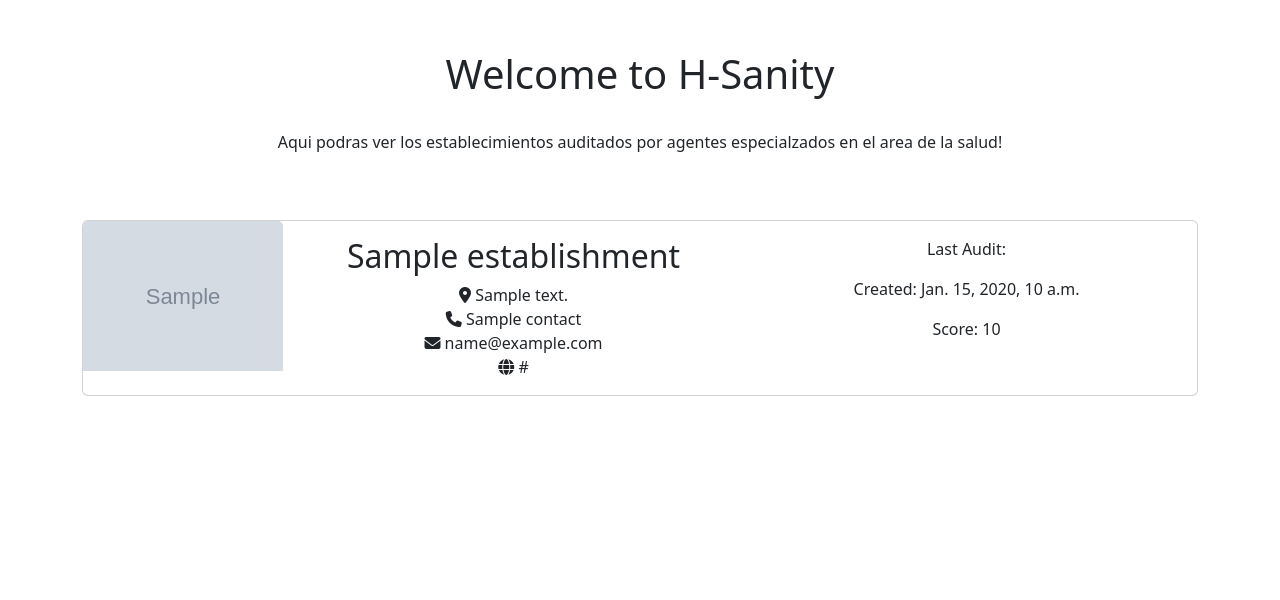
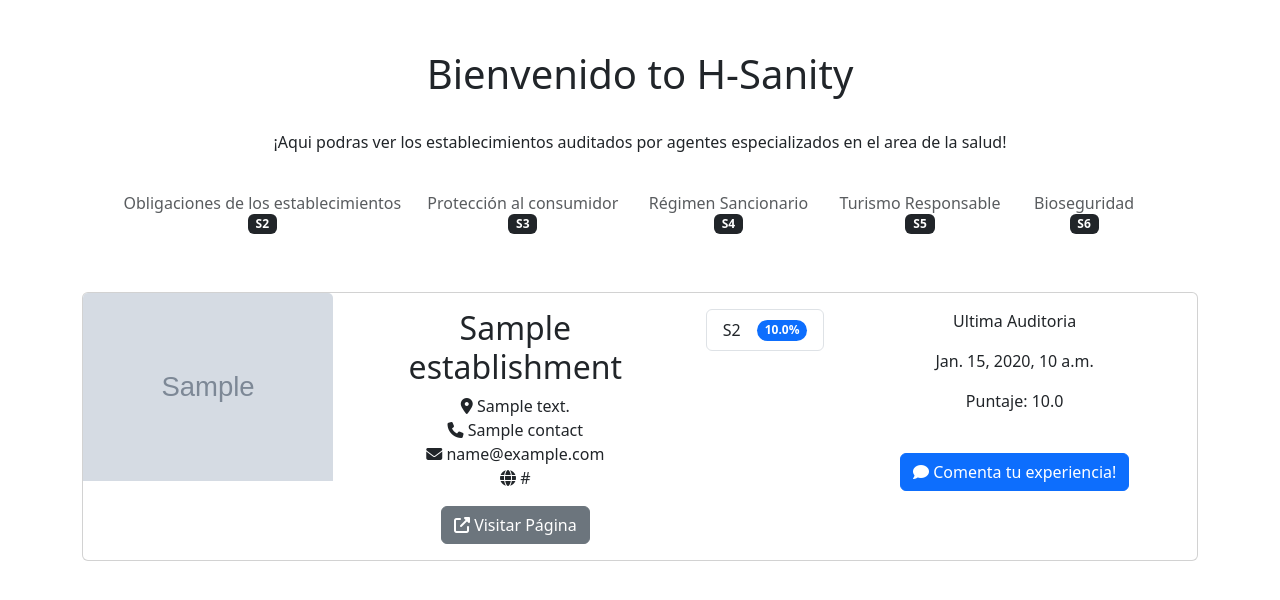
Before and after one commit to Ludwinghc/H-Sanity, a Django app: template HSanity/account/templates/account/dashboard.html in a window 1280 px wide. Shown: the part 64-664 px from the top of the page. Run offline with Django 4.2, Linux system fonts and the light colour scheme; the template is opened without the code that fills it: most values are stand-ins (such as "Sample title", 1, 10 or a date in 2020); grey boxes marked "Sample" are stand-in pictures.

Commit message:
daashboard completed

```diff
--- a/HSanity/account/templates/account/dashboard.html
+++ b/HSanity/account/templates/account/dashboard.html
@@ -2,19 +2,27 @@
 
 {% block body %}
 <div class="container text-center" style="padding: 50px;">
-    <h1>Welcome to H-Sanity</h1><br>
-    <p>Aqui podras ver los establecimientos auditados por agentes especialzados en el area de la salud!</p>
+    <h1>Bienvenido to H-Sanity</h1><br>
+    <p>¡Aqui podras ver los establecimientos auditados por agentes especializados en el area de la salud!</p><br>
+    <div class="d-flex">
+        <h6 class="me-3 text-muted">Obligaciones de los establecimientos<span class="badge bg-dark">S2</span></h6>
+        <h6 class="me-3 text-muted">Protección al consumidor<span class="badge bg-dark">S3</span></h6>
+        <h6 class="me-3 text-muted">Régimen Sancionario<span class="badge bg-dark">S4</span></h6>
+        <h6 class="me-3 text-muted">Turismo Responsable<span class="badge bg-dark">S5</span></h6>
+        <h6 class="me-3 text-muted">Bioseguridad<span class="badge bg-dark">S6</span></h6>
+    </div>
+
 </div>
 <div class="container">
     <div class="row">
-        {% for establishment, latestAudit in establishmentAudit %}
+        {% for establishment, latestAudit, sectionResults in establishmentAudit %}
         <div class="col-md-12">
             <div class="card text-center mb-4 box-shadow d-flex flex-row">
                 <img class="card-img-top align-self-start" src="{{ establishment.photo.url }}" alt=""
-                    style="width: 200px; height: auto;">
+                    style="width: 250px; height: auto;">
                 <div class="card-body">
                     <div class="row">
-                        <div class="col-md-6">
+                        <div class="col-md-5">
                             <h2 class="card-title">{{ establishment.name }}</h2>
                             <p class="card-text">
                                 <i class="fas fa-map-marker-alt"></i> {{ establishment.address }} <br>
@@ -22,12 +30,30 @@
                                 <i class="fas fa-envelope"></i> {{ establishment.mail }} <br>
                                 <i class="fas fa-globe"></i> {{ establishment.website }}
                             </p>
+                            <a href="#" class="btn btn-secondary " role="button">
+                                <i class="fas fa-external-link-alt"></i> Visitar Página
+                            </a>
                         </div>
-                        <div class="col-md-6">
+                        <div class="col-md-2">
+                            {% if sectionResults %}
+                            <div>
+                                {% for result in sectionResults %}
+                                <ul class="list-group">
+                                    <li class="list-group-item d-flex justify-content-between align-items-center">
+                                        S{{ forloop.counter | add:1 }}
+                                        <span class="badge bg-primary rounded-pill">{{ result.score | floatformat:1 }}%</span>
+                                    </li>
+                                </ul>
+                                {% endfor %}
+                            </div>
+                            {% endif %}
+                        </div>
+                        <div class="col-md-5">
+                            <div>
                                 {% if latestAudit %}
-                                <p>Last Audit:</p>
-                                <p>Created: {{ latestAudit.created }}</p>
-                                <p>Score: {{ latestAudit.score }}</p>
+                                <p>Ultima Auditoria</p>
+                                <p>{{ latestAudit.created }}</p>
+                                <p>Puntaje: {{ latestAudit.score | floatformat:1  }}</p>
                                 {% if latestAudit.score >= 20 %}
                                 <i class="fas fa-star text-warning"></i>
                                 {% endif %}
@@ -44,6 +70,11 @@
                                 <i class="fas fa-star text-warning"></i>
                                 {% endif %}
                                 {% endif %}
+                            </div><br>
+                            <button type="button" class="btn btn-primary" data-bs-toggle="modal"
+                                data-bs-target="#commentModal">
+                                <i class="fas fa-comment"></i> Comenta tu experiencia!
+                            </button>
                         </div>
                     </div>
                 </div>
--- a/HSanity/auditory/admin.py
+++ b/HSanity/auditory/admin.py
@@ -13,6 +13,4 @@ admin.site.register(Audit)
 admin.site.register(Section)
 admin.site.register(Question, QuestionAdmin)
 admin.site.register(Answer)
-admin.site.register(AuditResult)
 admin.site.register(SectionResult)
-admin.site.register(AuditFile)
--- a/HSanity/auditory/templates/audits/audits.html
+++ b/HSanity/auditory/templates/audits/audits.html
@@ -26,7 +26,7 @@ Audits
             <tr>
                 <th scope="row">{{ audit.id }}</th>
                 <td>{{ audit.created }}</td>
-                <td>{{ audit.score }} %</td>
+                <td>{{ audit.score | floatformat:1  }} %</td>
                 <td><a href="#"><button type="button" class="btn btn-secondary">
                             Ver Detalles</button></a></td>
             </tr>
--- /dev/null
+++ b/client_secret_462546391442-6s0id0m0rt24fvd38bmsp5ipvn8ip4ls.apps.googleusercontent.com (1).json
@@ -0,0 +1 @@
+{"web":{"client_id":"462546391442-6s0id0m0rt24fvd38bmsp5ipvn8ip4ls.apps.googleusercontent.com","project_id":"h-sanity","auth_uri":"https://accounts.google.com/o/oauth2/auth","token_uri":"https://oauth2.googleapis.com/token","auth_provider_x509_cert_url":"https://www.googleapis.com/oauth2/v1/certs","client_secret":"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","redirect_uris":["http://127.0.0.1:8000/","http://127.0.0.1:8000/account/google/login/callback/"]}}
```
Also changed, not shown: HSanity/account/views.py (+13 -3 lines), HSanity/auditory/forms.py (added, +15 -0 lines), HSanity/auditory/models.py (+3 -20 lines), HSanity/auditory/templates/audits/createAudit.html (+9 -2 lines), HSanity/auditory/views.py (+25 -23 lines), HSanity/auditory/migrations/0008_auditfile_sectionresult_audit_delete_auditresult.py (added), HSanity/auditory/migrations/0009_delete_auditfile.py (added), HSanity/auditory/templates/audits/layouts/dafts/sectionFive.html (renamed from HSanity/auditory/templates/audits/layouts/sectionFive.html), HSanity/auditory/templates/audits/layouts/dafts/sectionFour.html (renamed from HSanity/auditory/templates/audits/layouts/sectionFour.html), HSanity/auditory/templates/audits/layouts/dafts/sectionOne.html (renamed from HSanity/auditory/templates/audits/layouts/sectionOne.html), HSanity/auditory/templates/audits/layouts/dafts/sectionSix.html (renamed from HSanity/auditory/templates/audits/layouts/sectionSix.html), HSanity/auditory/templates/audits/layouts/dafts/sectionThree.html (renamed from HSanity/auditory/templates/audits/layouts/sectionThree.html), HSanity/auditory/templates/audits/layouts/dafts/sectionTwo.html (renamed from HSanity/auditory/templates/audits/layouts/sectionTwo.html), HSanity/establishment/migrations/0009_alter_establishment_photo.py (added), 2 more files. Lines whose indentation alone changed are shown as unchanged.
